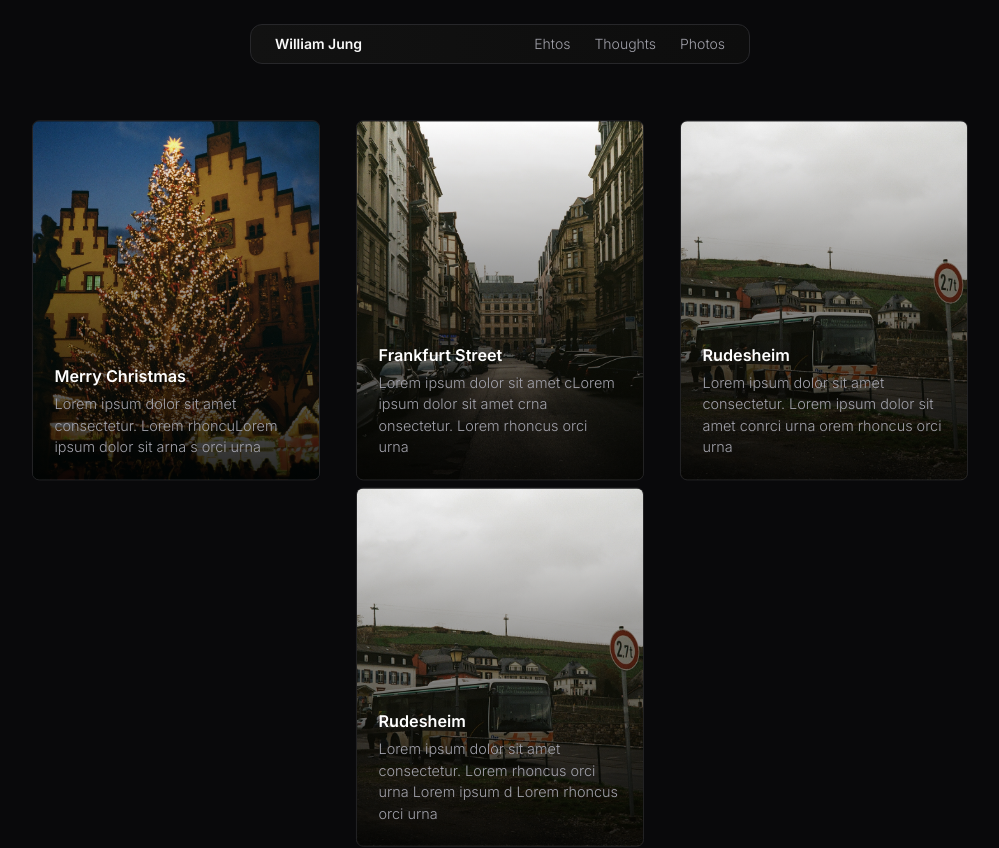
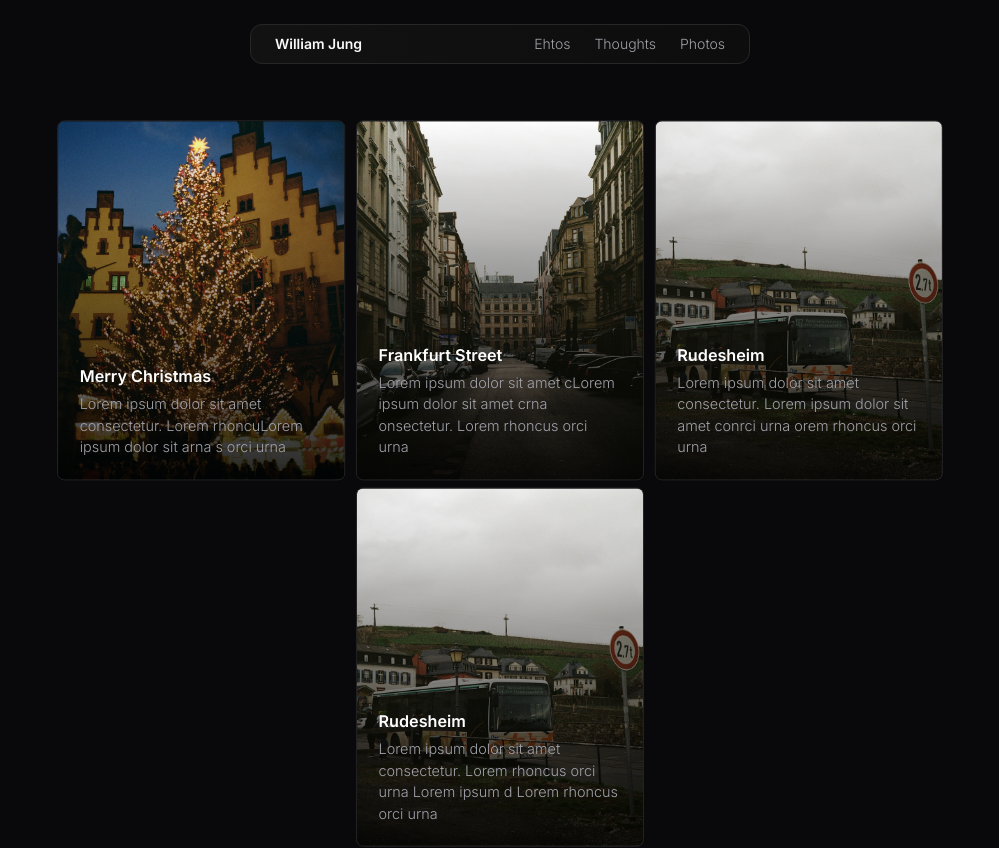
Before and after one commit to minkyojung/williamjung, a Next.js app: page / in a window 1280 px wide. Shown: the top 848 px of the page, without its empty margins (140-1139 px from the left). Built offline with nearby package versions, Linux system fonts and the light colour scheme.

Commit message:
update imagecard.tsx

```diff
--- a/src/components/ui/imgcard.tsx
+++ b/src/components/ui/imgcard.tsx
@@ -12,7 +12,7 @@ interface ImgCardProps {
 const ImgCard: React.FC<ImgCardProps> = ({ src, title, subtitle, className, url}) => {
   return (
     <a href={url} className="block"> {/* Wrap content with an anchor tag */}
-      <div className={`relative w-full max-w-xs rounded-lg overflow-hidden mx-4 ${className} flex-auto border border-zinc-800 transition-transform duration-300 ease-in-out hover:scale-105`}>
+      <div className={`relative w-full max-w-xs rounded-lg overflow-hidden ${className} flex-auto border border-zinc-800 transition-transform duration-300 ease-in-out hover:scale-105`}>
         <img
           alt="Abstract art as background"
           className="w-full h-full object-cover aspect-[1/1.25]"
```
